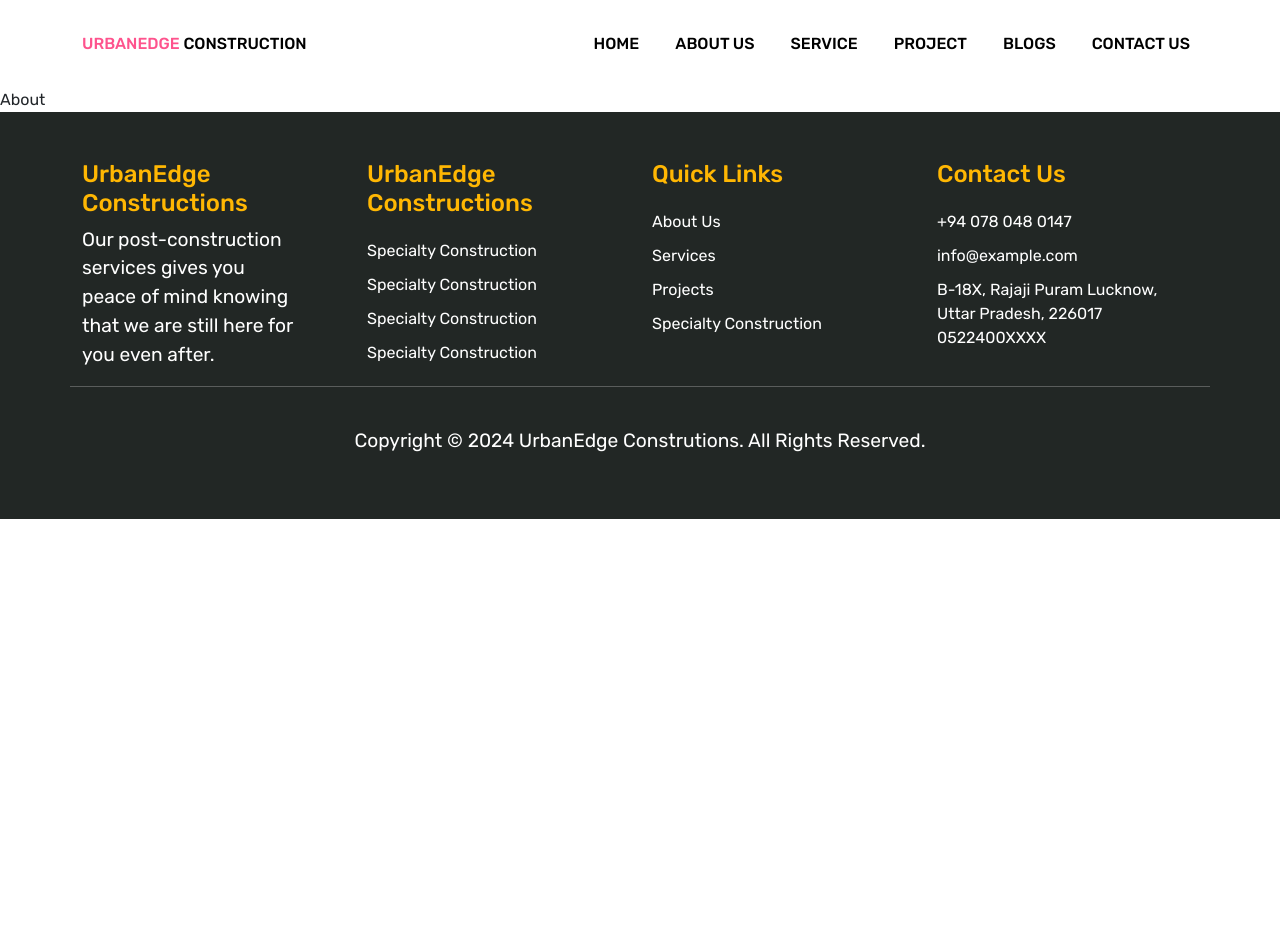
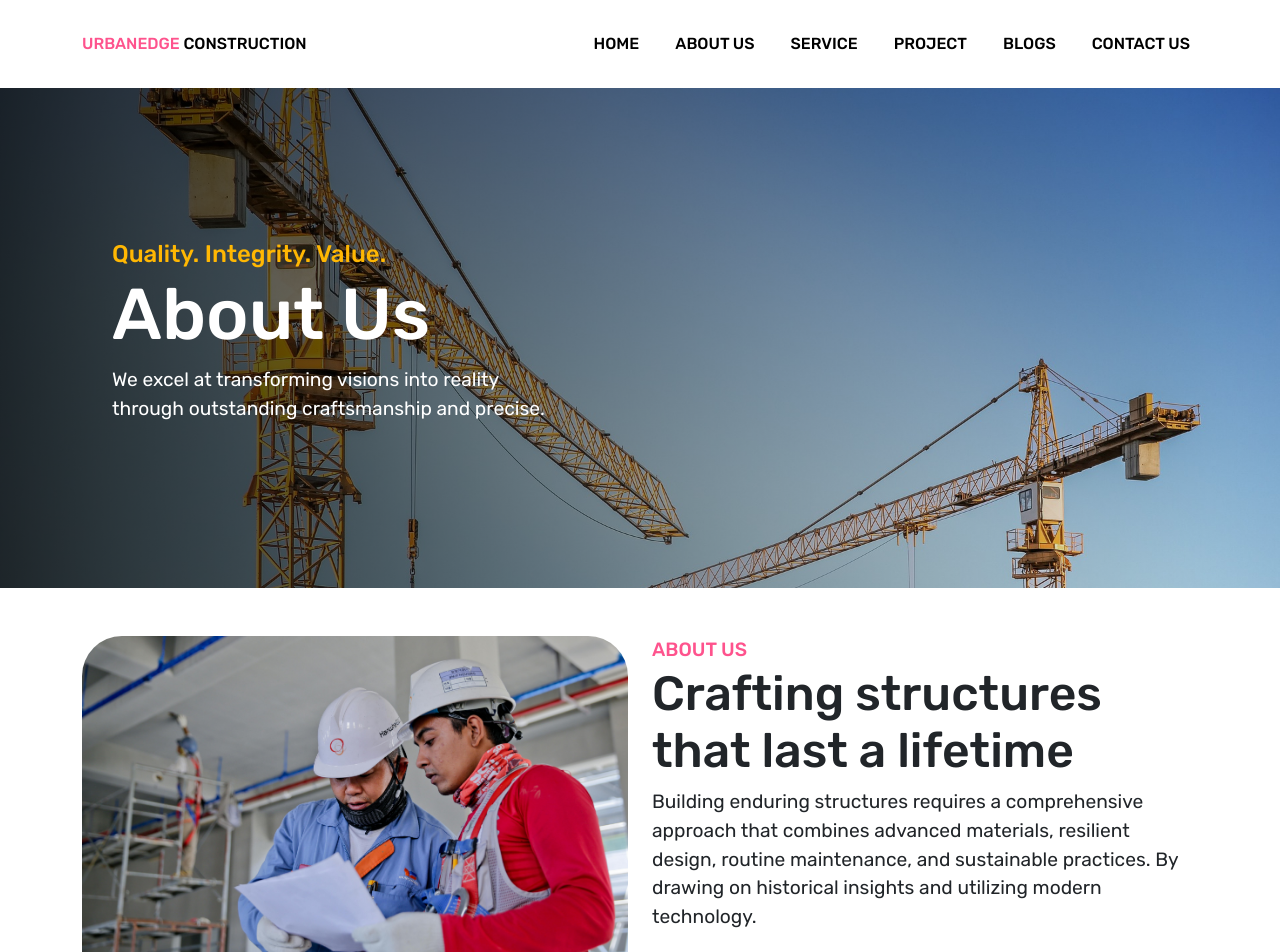
Before and after one commit to HimashaKodikara/Construction-frontend, a React (Vite) app: page /about in a window 1280 px wide. Shown: the top 952 px of the page. Before the commit the page ends 800 px from the top, so only its background shows below. Built offline with nearby package versions, Linux system fonts and the light colour scheme.

Commit message:
(change)

```diff
--- a/src/assets/css/style.scss
+++ b/src/assets/css/style.scss
@@ -269,3 +269,38 @@ footer{
         }
     }
   }
+.section-7{
+    .hero{
+        background: linear-gradient(to right, rgba(0, 0, 0, 0.8), rgba(0, 0, 0, 0)), url('../images/hero.jpg') no-repeat center center/cover;
+
+        min-height: 500px;
+        color: $text-white;
+
+        span{
+            color: $secondary-color;
+            font-size: 1.5em;
+            font-weight: 500;
+        }
+    }
+  }
+  .section-8{
+
+    .card{
+        border-radius: 40px;
+
+
+        img{
+            border-top-right-radius: 40px;
+            border-top-left-radius: 40px;
+            height: 20%;
+
+        }
+        .card-body{
+            a.title{
+                color: $text-color;
+               text-decoration: none;
+               font-size: 1.5em;
+        }
+    }
+  }
+}
--- a/src/components/frontend/About.jsx
+++ b/src/components/frontend/About.jsx
@@ -1,12 +1,86 @@
 import React from 'react'
 import Header from './common/Header'
 import Footer from './common/Footer'
+import { default as AboutNew } from '../../components/frontend/common/About'
+import MemebrImages from '../../assets/images/pexels-pixabay-220453.jpg'
+import MemebrImages2 from '../../assets/images/pexels-sindre-fs-1040880.jpg'
+
 
 const About = () => {
   return (
-    <> <Header/>
-    <div>About</div>
-    <Footer/>
+    <> <Header />
+      <main>
+        {/*Hero section*/}
+        <section className='section-7'>
+          <div className='hero d-flex align-items-center '>
+            <div className='container-fluid'>
+              <div className='text-left ' style={{ marginLeft: '100px' }}>
+                <span>Quality. Integrity. Value.</span>
+                <h1>About Us</h1>
+                <p> We excel at transforming visions into reality<br />
+                  through outstanding craftsmanship and precise.
+                </p>
+
+
+              </div>
+            </div>
+          </div>
+        </section>
+        <AboutNew />
+
+        {/* Our Team */}
+        <section className='section-8 bg-light py-5'>
+          <div className='container'><div className='section-header text-center '>
+            <span>Team</span>
+            <h2>Our Team</h2>
+            <p>We specialize in a wide range of construction services, including residential, commercial, and industrial projects.</p>
+          </div></div>
+          <div className="container-fluid">
+  <div className="row pt-3 justify-content-center">
+    <div className="col-md-3">
+      <div className="card shadow border-0">
+        <div className="card-img-top">
+          <img src={MemebrImages2} alt="Blog" className="w-100" />
+        </div>
+        <div className="card-body p-4">
+          <div className="mb-3">
+            <a href="#" className="title">Dummy blog title</a>
+          </div>
+          <a href="#" className="btn btn-primary small">Read More</a>
+        </div>
+      </div>
+    </div>
+    <div className="col-md-3">
+      <div className="card shadow border-0">
+        <div className="card-img-top">
+          <img src={MemebrImages2} alt="Blog" className="w-100" />
+        </div>
+        <div className="card-body p-4">
+          <div className="mb-3">
+            <a href="#" className="title">Dummy blog title</a>
+          </div>
+          <a href="#" className="btn btn-primary small">Read More</a>
+        </div>
+      </div>
+    </div>
+    <div className="col-md-3">
+      <div className="card shadow border-0">
+        <div className="card-img-top">
+          <img src={MemebrImages2} alt="Blog" className="w-100" />
+        </div>
+        <div className="card-body p-4">
+          <div className="mb-3">
+            <a href="#" className="title">Dummy blog title</a>
+          </div>
+          <a href="#" className="btn btn-primary small">Read More</a>
+        </div>
+      </div>
+    </div>
+  </div>
+</div>
+        </section>
+      </main>
+      <Footer />
     </>
 
   )
--- a/src/components/frontend/Home.jsx
+++ b/src/components/frontend/Home.jsx
@@ -16,7 +16,7 @@ import 'swiper/css';
 import 'swiper/css/pagination';
 import AvatarImg from '../../assets/images/author-2.jpg';
 import { A11y, Pagination, Scrollbar } from 'swiper/modules';
-
+import About from '../../components/frontend/common/About'
 import { Swiper, SwiperSlide } from 'swiper/react';
 //import 'swipper/css';
 
@@ -45,23 +45,7 @@ const Home = () => {
                 </section>
 
                 {/*About us section*/}
-                <section className='section-2 py-5'>
-                    <div className='container'>
-                        <div className='row'>
-                            <div className='col-md-6'>
-                                <img src={AboutImg} alt="About Us" className='w-100' />
-                            </div>
-                            <div className='col-md-6'>
-                                <span className=''>about us</span>
-                                <h2>Crafting structures that last a lifetime</h2>
-                                <p>Building enduring structures requires a comprehensive approach that combines advanced materials, resilient design, routine maintenance, and sustainable practices. By drawing on historical insights and utilizing modern technology.
-
-                                </p>
-                                <p> Designing structures that stand the test of time involves a seamless blend of cutting-edge materials, durable design, ongoing upkeep, and eco-friendly practices. By combining lessons from the past with the power of modern technology.</p>
-                            </div>
-                        </div>
-                    </div>
-                </section>
+                <About />
                 {/*Our Services*/}
                 <section className='section-3 bg-light py-5'>
                     <div className='container-fluid py-5'>
@@ -302,7 +286,7 @@ const Home = () => {
                             modules={[Pagination]}
                             spaceBetween={50}
                             slidesPerView={3}
-                            pagination={{clickable: true}}
+                            pagination={{ clickable: true }}
                         >
                             <SwiperSlide>
                                 <div className='card shadow border-0'>
@@ -328,7 +312,7 @@ const Home = () => {
                                             <p>We recently partnered with SAASA for our construction project, and the experience was outstanding. Their team demonstrated exceptional professionalism, attention to detail, and commitment to quality. From planning to execution.
                                             </p>
                                         </div>
-                                        <hr/>
+                                        <hr />
                                         <div className='d-flex meta'>
                                             <div>
                                                 <img src={AvatarImg} alt="Avatar" width={50} className='avatar' />
@@ -366,7 +350,7 @@ const Home = () => {
                                             <p>We recently partnered with SAASA for our construction project, and the experience was outstanding. Their team demonstrated exceptional professionalism, attention to detail, and commitment to quality. From planning to execution.
                                             </p>
                                         </div>
-                                        <hr/>
+                                        <hr />
                                         <div className='d-flex meta'>
                                             <div>
                                                 <img src={AvatarImg} alt="Avatar" width={50} className='avatar' />
@@ -404,7 +388,7 @@ const Home = () => {
                                             <p>We recently partnered with SAASA for our construction project, and the experience was outstanding. Their team demonstrated exceptional professionalism, attention to detail, and commitment to quality. From planning to execution.
                                             </p>
                                         </div>
-                                        <hr/>
+                                        <hr />
                                         <div className='d-flex meta'>
                                             <div>
                                                 <img src={AvatarImg} alt="Avatar" width={50} className='avatar' />
@@ -442,7 +426,7 @@ const Home = () => {
                                             <p>We recently partnered with SAASA for our construction project, and the experience was outstanding. Their team demonstrated exceptional professionalism, attention to detail, and commitment to quality. From planning to execution.
                                             </p>
                                         </div>
-                                        <hr/>
+                                        <hr />
                                         <div className='d-flex meta'>
                                             <div>
                                                 <img src={AvatarImg} alt="Avatar" width={50} className='avatar' />
@@ -480,7 +464,7 @@ const Home = () => {
                                             <p>We recently partnered with SAASA for our construction project, and the experience was outstanding. Their team demonstrated exceptional professionalism, attention to detail, and commitment to quality. From planning to execution.
                                             </p>
                                         </div>
-                                        <hr/>
+                                        <hr />
                                         <div className='d-flex meta'>
                                             <div>
                                                 <img src={AvatarImg} alt="Avatar" width={50} className='avatar' />
@@ -518,7 +502,7 @@ const Home = () => {
                                             <p>We recently partnered with SAASA for our construction project, and the experience was outstanding. Their team demonstrated exceptional professionalism, attention to detail, and commitment to quality. From planning to execution.
                                             </p>
                                         </div>
-                                        <hr/>
+                                        <hr />
                                         <div className='d-flex meta'>
                                             <div>
                                                 <img src={AvatarImg} alt="Avatar" width={50} className='avatar' />
--- /dev/null
+++ b/src/components/frontend/common/About.jsx
@@ -0,0 +1,28 @@
+import React from 'react';
+import AboutImg from '../../../assets/images/about-us.jpg'; // Make sure to import the image
+
+const About = () => {
+  return (
+    <section className='section-2 py-5'>
+      <div className='container'>
+        <div className='row'>
+          <div className='col-md-6'>
+            <img src={AboutImg} alt="About Us" className='w-100' />
+          </div>
+          <div className='col-md-6'>
+            <span>about us</span>
+            <h2>Crafting structures that last a lifetime</h2>
+            <p>
+              Building enduring structures requires a comprehensive approach that combines advanced materials, resilient design, routine maintenance, and sustainable practices. By drawing on historical insights and utilizing modern technology.
+            </p>
+            <p>
+              Designing structures that stand the test of time involves a seamless blend of cutting-edge materials, durable design, ongoing upkeep, and eco-friendly practices. By combining lessons from the past with the power of modern technology.
+            </p>
+          </div>
+        </div>
+      </div>
+    </section>
+  );
+};
+
+export default About;
```
Lines whose indentation alone changed are shown as unchanged.
